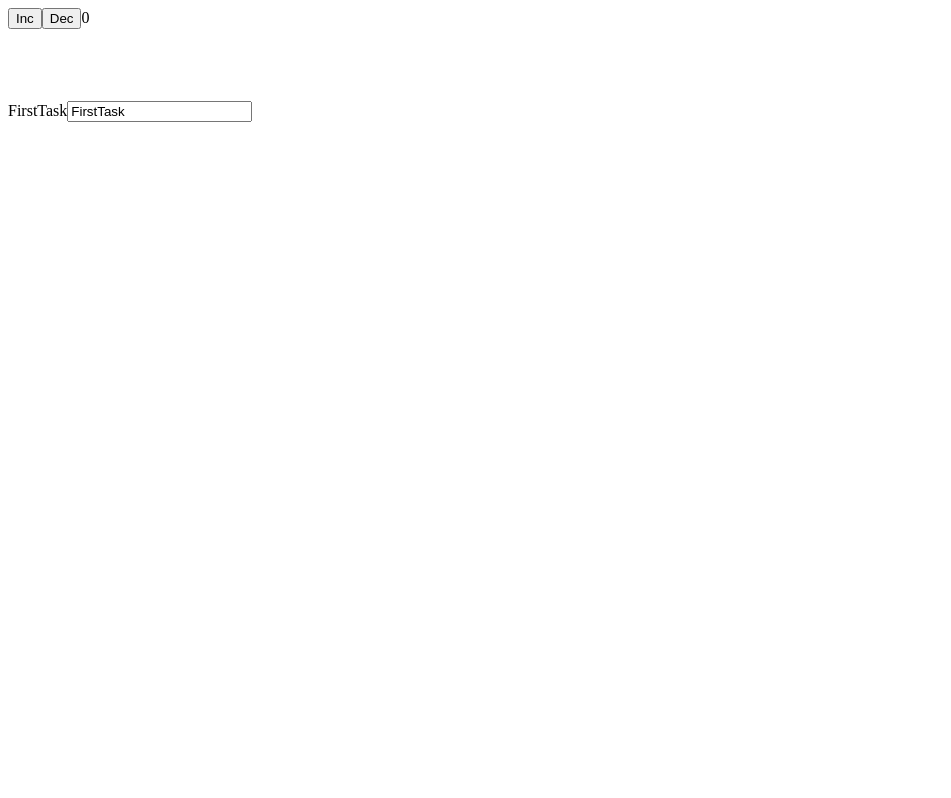
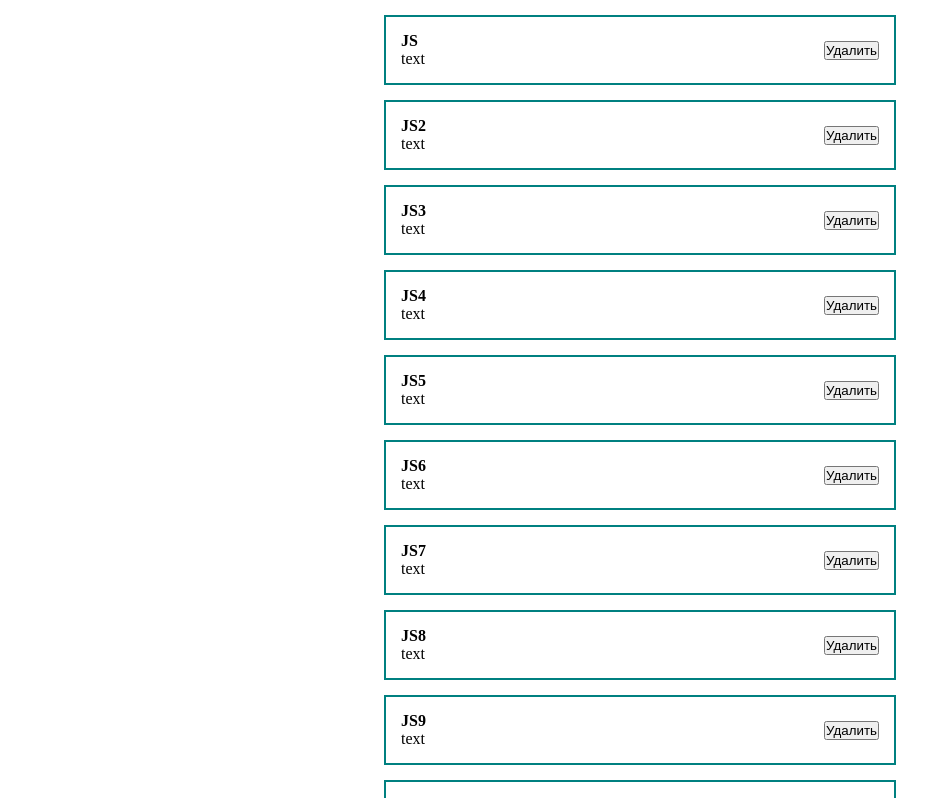
Before and after one commit to AndreyCodder/ToDoServer, a React (Create React App) app in the folder to-do-web-client/: page / in a window 1280 px wide. Shown: the top 798 px of the page, without its empty margins (0-951 px from the left). Built offline with nearby package versions, Linux system fonts and the light colour scheme.

Commit message:
Train Lists

```diff
--- a/to-do-web-client/src/App.js
+++ b/to-do-web-client/src/App.js
@@ -1,30 +1,26 @@
 import React, { useState } from 'react';
 import Counter from './components/Counter';
+import PostList from './components/PostList';
+import './styles/App.css';
 
 function App() {
-    const [counts, setCounts] = useState(0);
-    const [text, setText] = useState('FirstTask')
-    function inc() {
-        setCounts(counts + 1)
-    }
-    function dec() {
-        setCounts(counts - 1)
-    }
+    const [posts, setPosts] = useState([
+        { id: 1, title: "JS", body: { text: "text", style: "" } },
+        { id: 12, title: "JS2", body: { text: "text", style: "" } },
+        { id: 13, title: "JS3", body: { text: "text", style: "" } },
+        { id: 14, title: "JS4", body: { text: "text", style: "" } },
+        { id: 15, title: "JS5", body: { text: "text", style: "" } },
+        { id: 16, title: "JS6", body: { text: "text", style: "" } },
+        { id: 17, title: "JS7", body: { text: "text", style: "" } },
+        { id: 18, title: "JS8", body: { text: "text", style: "" } },
+        { id: 19, title: "JS9", body: { text: "text", style: "" } },
+        { id: 2, title: "JS10", body: { text: "text", style: "" } },
+        { id: 3, title: "JS11", body: { text: "text", style: "" } },
+        { id: 4, title: "JS12", body: { text: "text", style: "" } }
+    ]);
 
     return (
-        <div className="App">
-            <Counter/>
-            <br></br>
-            <br></br>
-            <br></br>
-            <br></br>
-            <label>{text}</label>
-            <input
-                name="newText"
-                onInput={event => setText(event.target.value)}
-                value={text}
-            ></input>
-        </div>
+        <PostList posts={posts}/>
     );
 }
 
--- /dev/null
+++ b/to-do-web-client/src/components/PostItem.jsx
@@ -0,0 +1,19 @@
+import React from 'react';
+
+const PostItem = (props) => {
+
+    return (
+        <div className="post">
+            <div className="post_content">
+                <strong>{props.post.title}</strong>
+                <div className={props.post.body.style }>
+                    {props.post.body.text }
+                </div>
+            </div>
+            <div className="post_btn">
+                <button>Удалить</button>
+            </div>
+        </div>
+    )
+}
+export default PostItem;
--- /dev/null
+++ b/to-do-web-client/src/components/PostList.jsx
@@ -0,0 +1,15 @@
+import React, { useState } from 'react';
+import PostItem from './PostItem';
+
+const PostList = (props) => {
+    //<div>{p.id}</div>
+    return (
+        <div className="App">
+
+            {props.posts.map((p) =>
+                <PostItem post={p} key={p.id}  />
+            )}
+        </div>
+    )
+}
+export default PostList;
--- /dev/null
+++ b/to-do-web-client/src/styles/App.css
@@ -0,0 +1,27 @@
+* {
+    margin: 0;
+    padding: 0;
+    box-sizing: border-box;
+}
+
+#root {
+    display: flex;
+    justify-content: center;
+}
+
+.App {
+    width: 40vw;
+}
+
+.post {
+    display: flex;
+    padding: 15px;
+    border: 2px solid teal;
+    margin-top: 15px;
+    justify-content: space-between;
+    align-items: center;
+}
+
+.red {
+    color: mediumvioletred;
+}
```
